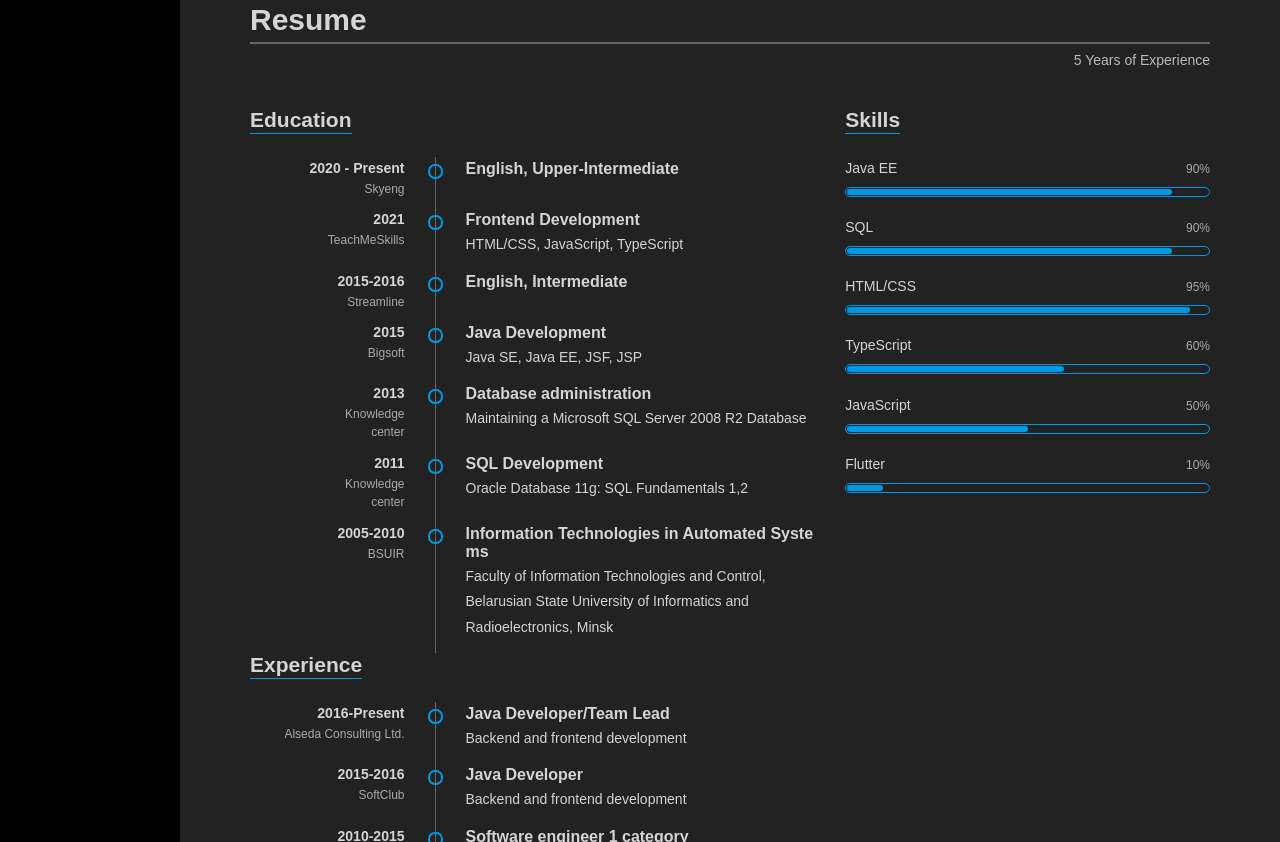
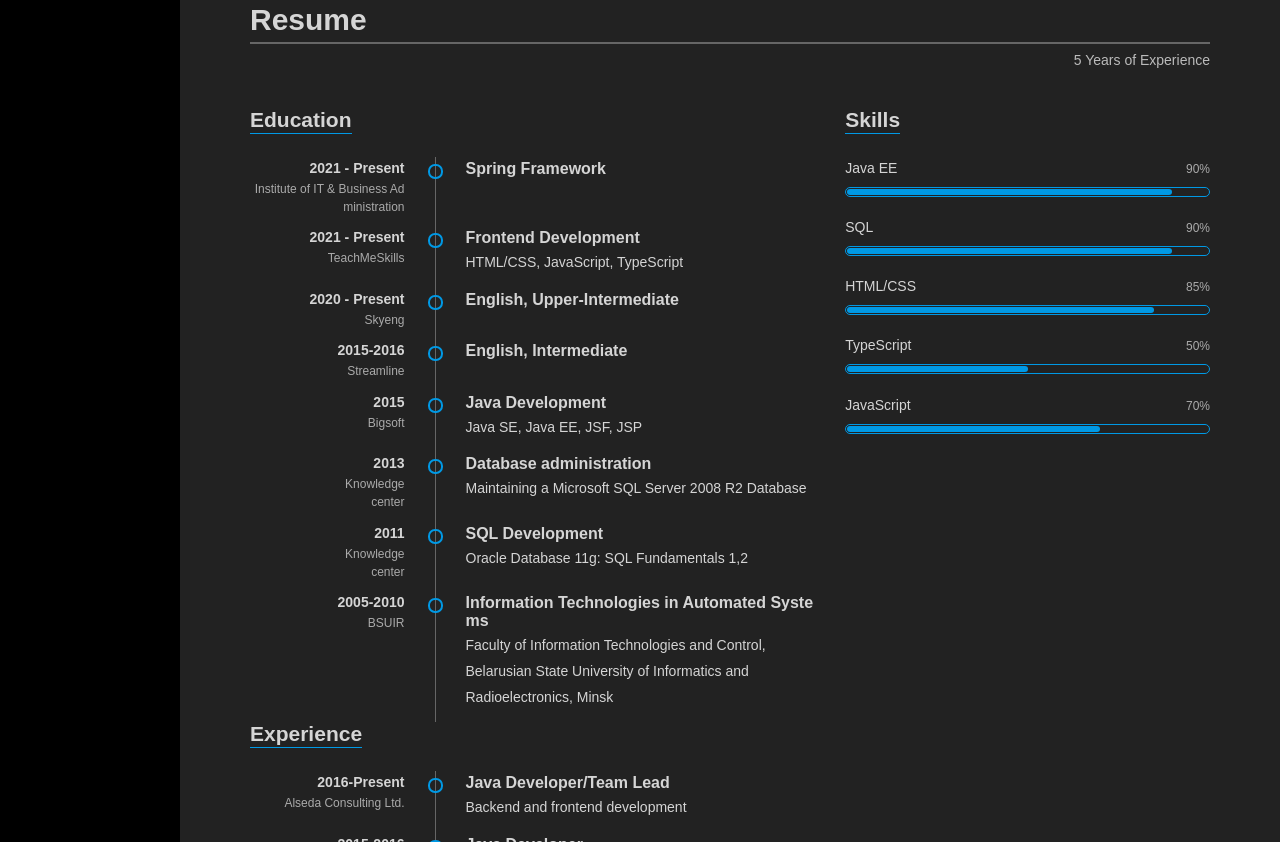
Before and after one commit to sobolka/cv, a plain HTML site: page index.html in a window 1280 px wide. Shown: the part 1059-1901 px from the top of the page. Drawn offline with nearby package versions, Linux system fonts and the light colour scheme.

Commit message:
changed info

```diff
--- a/index.html
+++ b/index.html
@@ -20,7 +20,7 @@
                 <img src="images/main_photo.jpeg" alt="logo">
             </div>
             <div class="site-title-block">
-                <h2>Olya Zelenyak</h2>
+                <h2>Volha Zelianiak</h2>
             </div>
             <div class="site-nav">
                 <ul id="nav" class="site-main-menu site-auto-menu one-page-menu">
@@ -36,9 +36,9 @@
                 <a href="https://www.linkedin.com/in/volha-zelianiak-01a3b6bb/" target="_blank">
                     <i class="fa fa-linkedin"></i>
                 </a>
-                <a href="https://www.facebook.com/olya.zelenyak.7/" target="_blank">
-                    <i class="fa fa-facebook-f"></i>
-                </a>
+<!--                <a href="https://www.facebook.com/olya.zelenyak.7/" target="_blank">-->
+<!--                    <i class="fa fa-facebook-f"></i>-->
+<!--                </a>-->
             </div>
         </div>
 
@@ -55,7 +55,7 @@
                         <div class="inner-content">
                             <div class="text-block">
                                 <div class="hint">Full stack developer</div>
-                                <h1>Olya Zelenyak</h1>
+                                <h1>Volha Zelianiak</h1>
                                 <div class="text-info">
                                     Experienced and smart Software Engineer with more than 5 years of full stack
                                     development
@@ -133,23 +133,33 @@
                             <div class="timeline-block">
                                 <div class="timeline-item ">
                                     <div class="left-part">
+                                        <h5 class="item-period">2021 - Present</h5>
+                                        <span class="item-company">Institute of IT & Business Administration</span>
+                                    </div>
+                                    <div class="vertical-divider"></div>
+                                    <div class="right-part">
+                                        <h4 class="item-title">Spring Framework</h4>
+                                    </div>
+                                </div>
+                                <div class="timeline-item ">
+                                    <div class="left-part">
+                                        <h5 class="item-period">2021 - Present</h5>
+                                        <span class="item-company">TeachMeSkills</span>
+                                    </div>
+                                    <div class="vertical-divider"></div>
+                                    <div class="right-part">
+                                        <h4 class="item-title">Frontend Development</h4>
+                                        <p class="text-info">HTML/CSS, JavaScript, TypeScript</p>
+                                    </div>
+                                </div>
+                                <div class="timeline-item ">
+                                    <div class="left-part">
                                         <h5 class="item-period">2020 - Present</h5>
                                         <span class="item-company">Skyeng</span>
                                     </div>
                                     <div class="vertical-divider"></div>
                                     <div class="right-part">
                                         <h4 class="item-title">English, Upper-Intermediate</h4>
-                                    </div>
-                                </div>
-                                <div class="timeline-item ">
-                                    <div class="left-part">
-                                        <h5 class="item-period">2021</h5>
-                                        <span class="item-company">TeachMeSkills</span>
-                                    </div>
-                                    <div class="vertical-divider"></div>
-                                    <div class="right-part">
-                                        <h4 class="item-title">Frontend Development</h4>
-                                        <p class="text-info">HTML/CSS, JavaScript, TypeScript</p>
                                     </div>
                                 </div>
                                 <div class="timeline-item ">
@@ -274,31 +284,31 @@
                                 <div class="-padding-bottom">
                                     <div class="row">
                                         <div class="item-period">HTML/CSS</div>
-                                        <div class="item-company">95%</div>
+                                        <div class="item-company">85%</div>
                                     </div>
-                                    <progress max="100" value="95"></progress>
+                                    <progress max="100" value="85"></progress>
                                 </div>
                                 <div class="-padding-bottom">
                                     <div class="row">
                                         <div class="item-period">TypeScript</div>
-                                        <div class="item-company">60%</div>
-                                    </div>
-                                    <progress max="100" value="60"></progress>
-                                </div>
-                                <div class="-padding-bottom">
-                                    <div class="row">
-                                        <div class="item-period">JavaScript</div>
                                         <div class="item-company">50%</div>
                                     </div>
                                     <progress max="100" value="50"></progress>
                                 </div>
                                 <div class="-padding-bottom">
                                     <div class="row">
-                                        <div class="item-period">Flutter</div>
-                                        <div class="item-company">10%</div>
+                                        <div class="item-period">JavaScript</div>
+                                        <div class="item-company">70%</div>
                                     </div>
-                                    <progress max="100" value="10"></progress>
+                                    <progress max="100" value="70"></progress>
                                 </div>
+                                <!--                                <div class="-padding-bottom">-->
+                                <!--                                    <div class="row">-->
+                                <!--                                        <div class="item-period">Flutter</div>-->
+                                <!--                                        <div class="item-company">10%</div>-->
+                                <!--                                    </div>-->
+                                <!--                                    <progress max="100" value="10"></progress>-->
+                                <!--                                </div>-->
                             </div>
                         </div>
                     </div>
```
